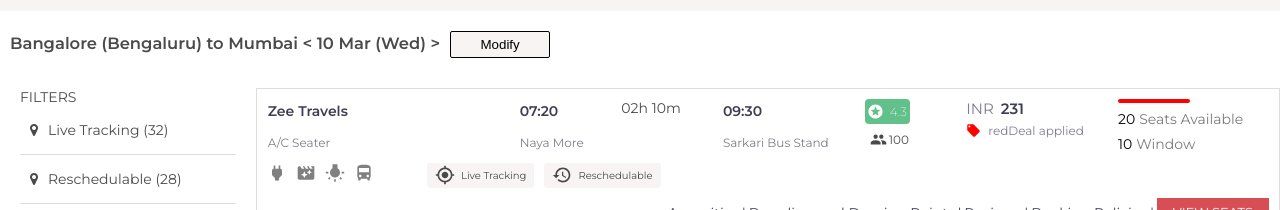
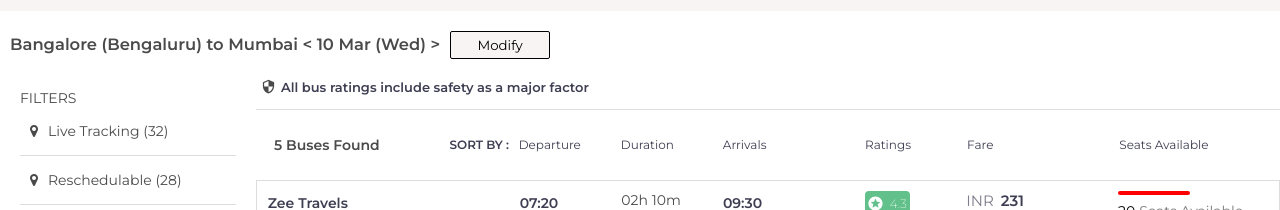
Before and after one commit to nitansh11/redbus, a React (Create React App) app in the folder front-end-redbus/: page /select-bus in a window 1280 px wide. Shown: the part 533-743 px from the top of the page. Built offline with nearby package versions, Linux system fonts and the light colour scheme.

Commit message:
added sorting bar

```diff
--- a/front-end-redbus/src/Components/SelectBus/Right.jsx
+++ b/front-end-redbus/src/Components/SelectBus/Right.jsx
@@ -1,9 +1,11 @@
 import React from "react";
 import styles from "./Right.module.css";
 import { BusBox } from "../BusDetails/BusBox/BusBox";
+import { SortingBar } from "../BusDetails/SortingBar/SortingBar";
 const Right = () => {
   return (
     <div className={styles.Right}>
+      <SortingBar />
       <BusBox />
       <BusBox />
       <BusBox />
```
